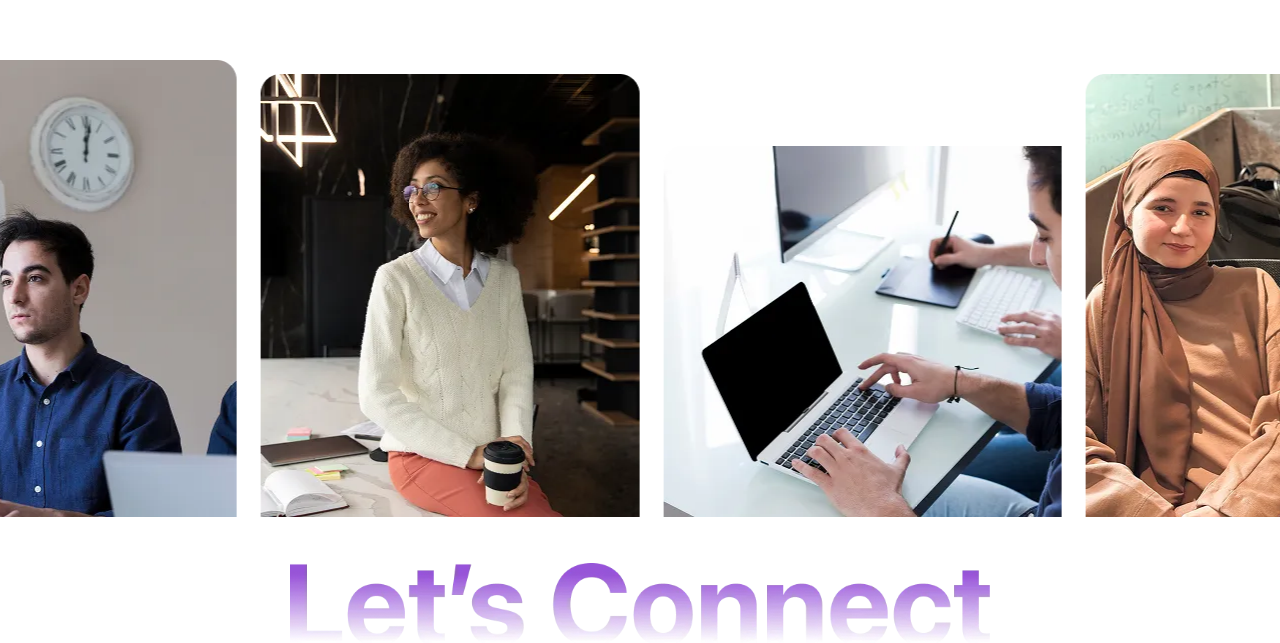
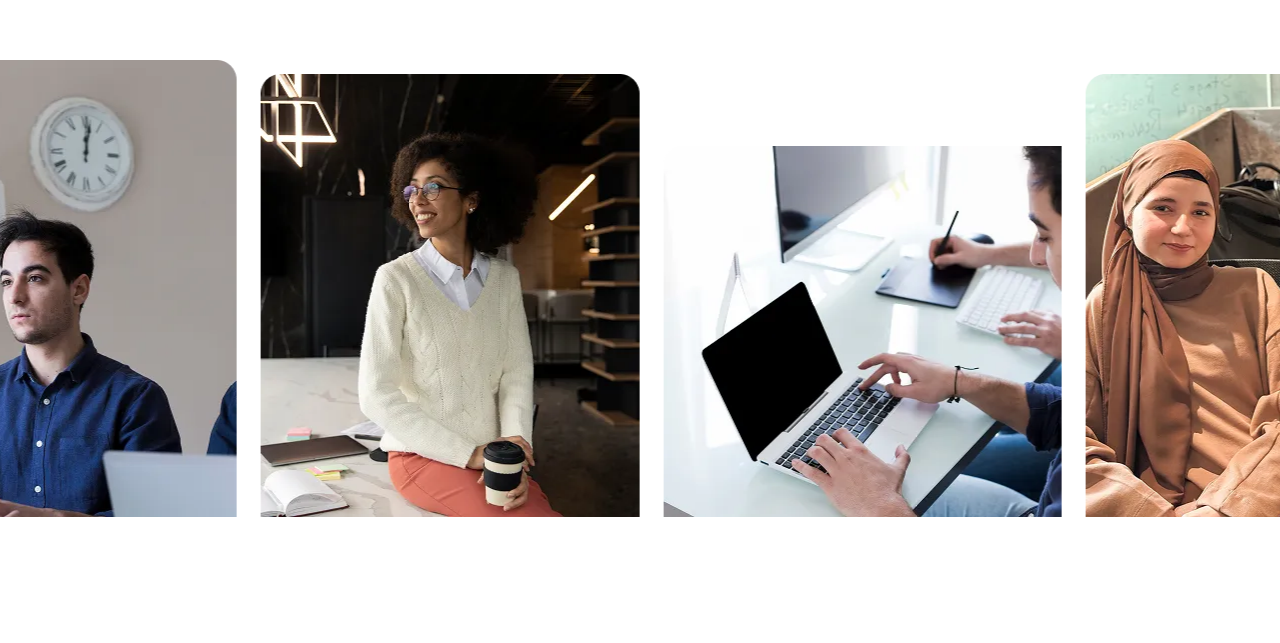
Before and after one commit to Abdullah-Software-Engineer/hatch-second-brand, a Next.js app: page /about in a window 1280 px wide. Shown: the part 3596-4239 px from the top of the page. Built offline with nearby package versions, Linux system fonts and the light colour scheme; a web font is replaced by a local one.

Commit message:
Update padding in LifeAthatch component for improved layout

```diff
--- a/app/sections/About/lifeathatch.tsx
+++ b/app/sections/About/lifeathatch.tsx
@@ -54,7 +54,7 @@ export default function LifeAthatch() {
         initial={{ opacity: 0, y: 40 }}
         animate={isInView ? { opacity: 1, y: 0 } : {}}
         transition={{ duration: 1, delay: 0.4 }}
-        className="relative z-10 w-full pb-12"
+        className="relative z-10 w-full pb-[160px]"
       >
         <div className="overflow-hidden">
           <div className="flex w-max animate-marquee-scroll gap-2 sm:gap-3 md:gap-4 lg:gap-6 items-end">
```
